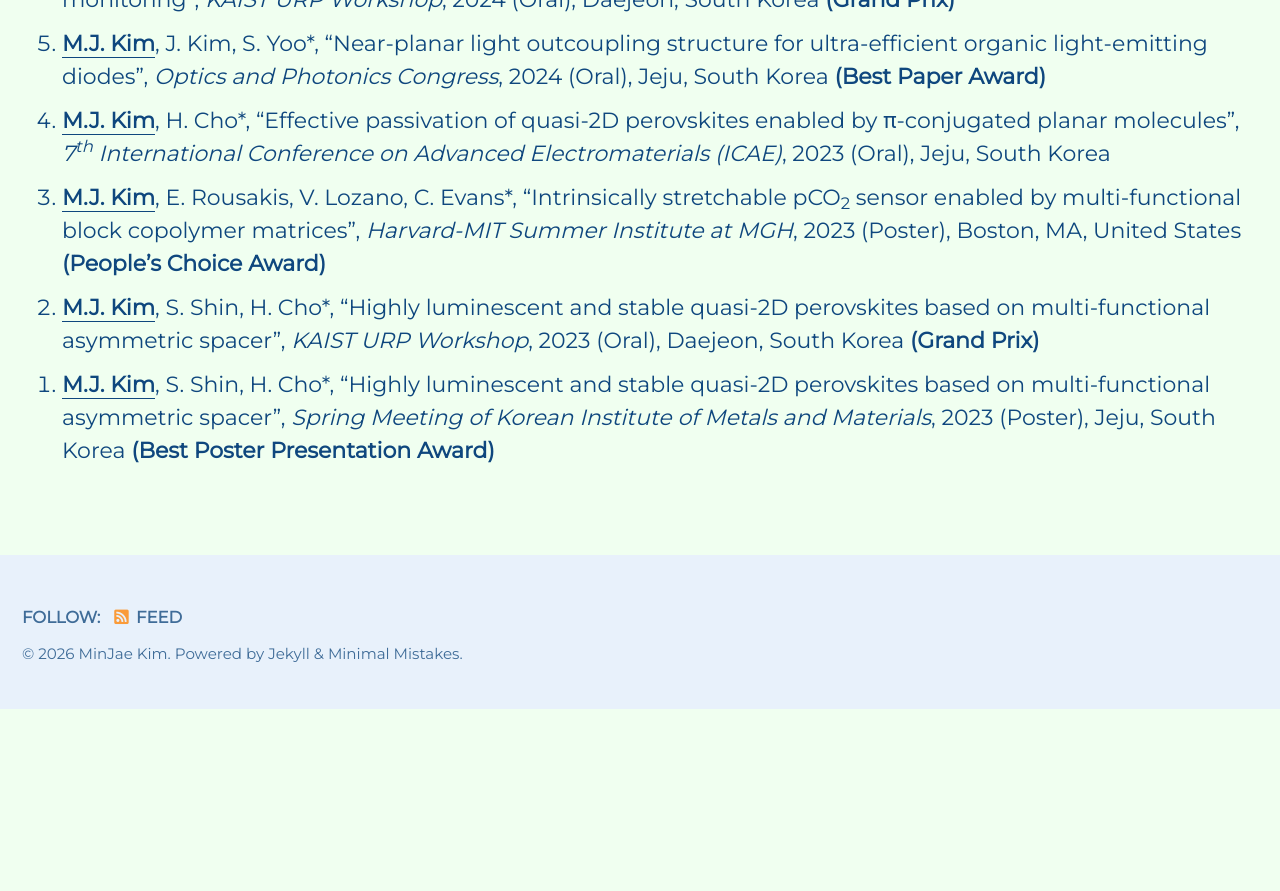
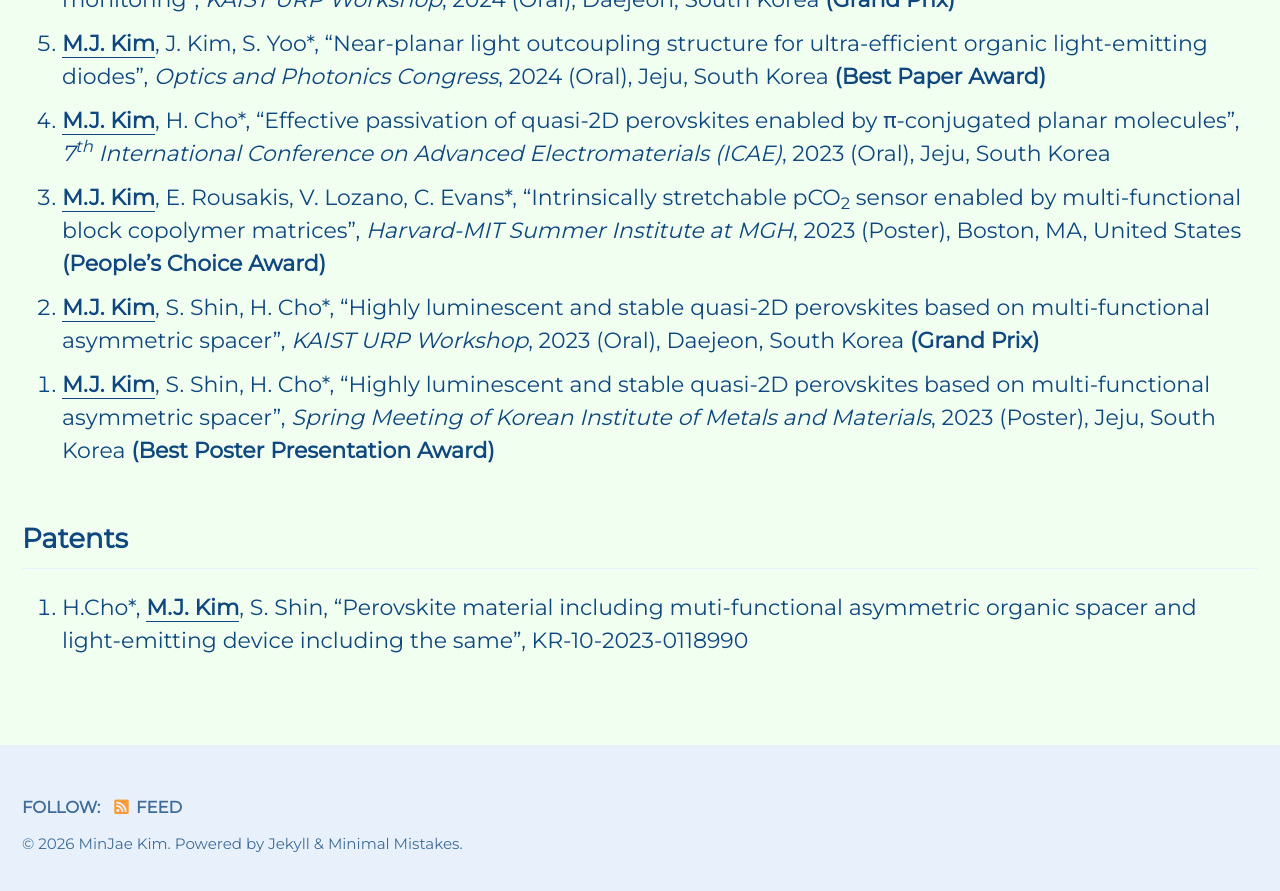
Before and after one commit to mj3259/mj3259.github.io, a Jekyll site: the page built from _pages/projects.md, in a window 1280 px wide and 900 px high, scrolled down 1164 px. Shown: the top 891 px of the window. Built offline with Jekyll 4.4.1, drawn with Linux system fonts in a browser that asks for light colours; cached includes are drawn as plain includes; before the commit the page ends 1873 px from its top, so only the background shows below that.

Commit message:
Update projects.md

```diff
--- a/_pages/projects.md
+++ b/_pages/projects.md
@@ -56,5 +56,10 @@ feature_row1:
 1. **<u>M.J. Kim</u>**, S. Shin, H. Cho*, "Highly luminescent and stable quasi-2D perovskites based on multi-functional asymmetric spacer", _Spring Meeting of Korean Institute of Metals and Materials_, 2023 (Poster), Jeju, South Korea __(Best Poster Presentation Award)__
 {: reversed="reversed"}
 
+## Patents
+1. H.Cho*, **<u>M.J. Kim</u>**, S. Shin, "Perovskite material including muti-functional asymmetric organic spacer and light-emitting device including the same", KR-10-2023-0118990
+{: reversed="reversed"}
+
+
 <!-- {% include feature_row id="feature_row2" type="left" %}
 {% include feature_row id="feature_row1" type="left" %} -->
```
